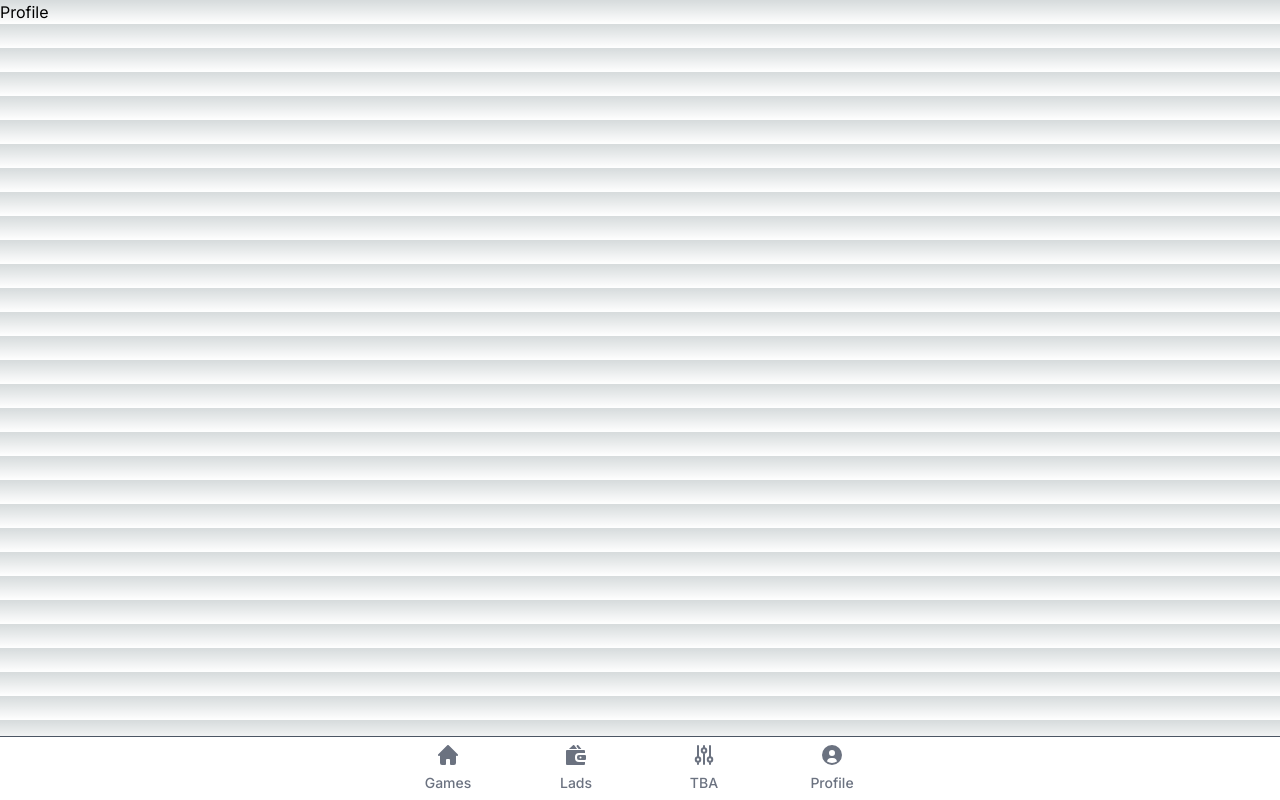
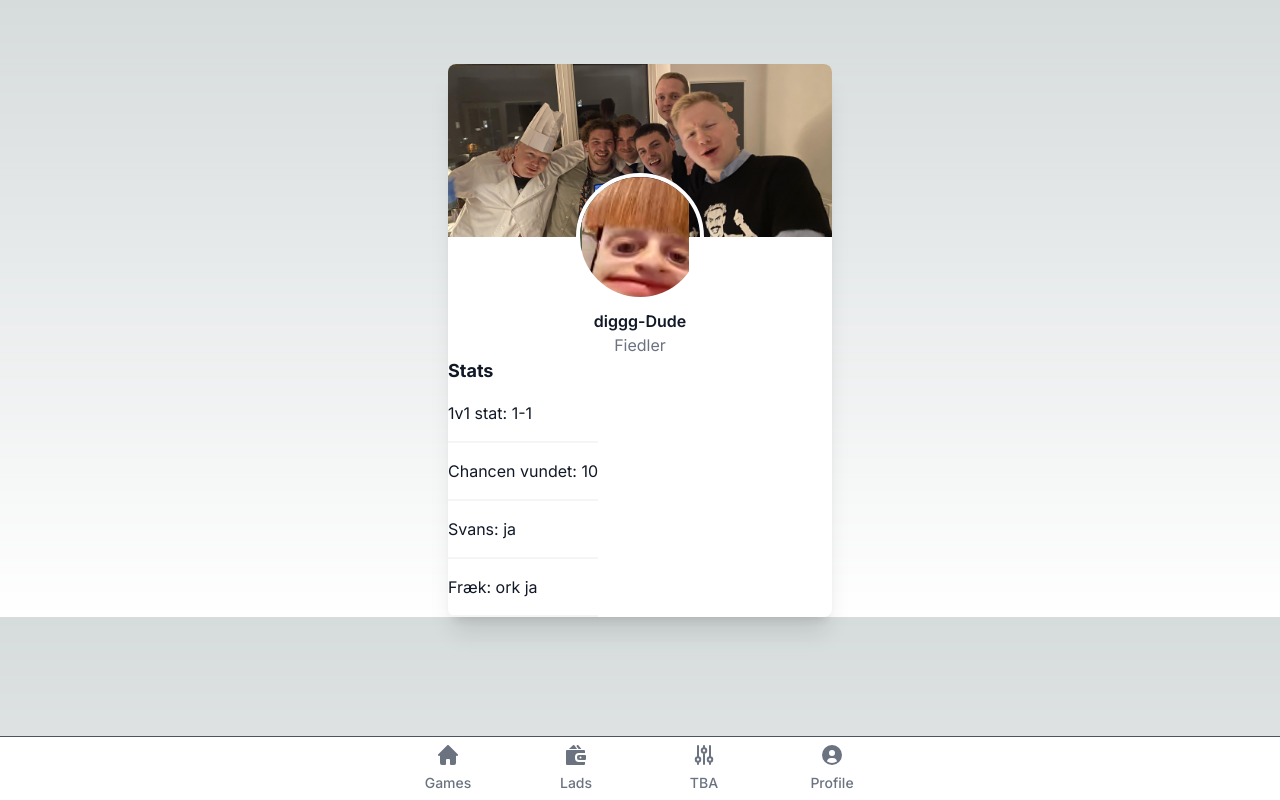
Before and after one commit to Fiedler12/betting-app, a Next.js app: page /profile in a window 1280 px wide. Built offline with nearby package versions, Linux system fonts and the light colour scheme.

Commit message:
Profile prototype ready. Now for game screens.

```diff
--- /dev/null
+++ b/src/app/components/actionbutton.tsx
@@ -0,0 +1,9 @@
+export default function ActionButton() {
+  return (
+    <div className="fixed bottom-4 right-4">
+      <button className="bg-blue-500 hover:bg-blue-600 text-white font-bold py-2 px-4 rounded-full shadow-lg">
+        Feedback
+      </button>
+    </div>
+  );
+}
--- a/src/app/games/chance/page.tsx
+++ b/src/app/games/chance/page.tsx
@@ -1,8 +1,10 @@
-
+import ActionButton from "@/app/components/actionbutton";
 
 export default function Chance() {
-
-    return(
-        <h1>Chancen</h1>
-    )
+  return (
+    <div>
+      <ActionButton />
+      <h1>Chancen</h1>
+    </div>
+  );
 }
--- a/src/app/games/fiftyfifty/page.tsx
+++ b/src/app/games/fiftyfifty/page.tsx
@@ -1,7 +1,9 @@
-
+import ActionButton from "@/app/components/actionbutton";
 
 export default function FiftyFifty() {
-    return(
-        <h1>Fifty fifty</h1>
-    )
+  return (
+    <div>
+      <h1>Fifty fifty</h1>
+    </div>
+  );
 }
--- a/src/app/games/page.tsx
+++ b/src/app/games/page.tsx
@@ -1,27 +1,33 @@
-"use client"
+"use client";
 import { useRouter } from "next/navigation";
 
 export default function Home() {
-    const router = useRouter();
+  const router = useRouter();
 
-    const handleReroute = (e: any, path: string) => {
-        router.push(path);
-    }
+  const handleReroute = (e: any, path: string) => {
+    router.push(path);
+  };
 
   return (
     <div className="bg-white">
+      <h2 className="px-3 pt-10 text-2xl font-bold tracking-tight text-gray-900">
+        All games
+      </h2>
       <div className="mx-auto max-w-2xl px-4 py-16 sm:px-6 sm:py-24 lg:max-w-7xl lg:px-8">
-        <h2 className="text-2xl font-bold tracking-tight text-gray-900">
-          All games
-        </h2>
         <ul className="bg-white rounded-lg shadow divide-y divide-gray-200 max-w-sm">
-          <li className="px-6 py-4" onClick={(e) => handleReroute(e, "/games/fiftyfifty")}>
+          <li
+            className="px-6 py-4"
+            onClick={(e) => handleReroute(e, "/games/fiftyfifty")}
+          >
             <div className="flex justify-between">
               <span className="font-semibold text-lg">1v1</span>
             </div>
             <p className="text-gray-700">50-50 chance. Udfordr en lad</p>
           </li>
-          <li className="px-6 py-4" onClick={(e) => handleReroute(e, "/games/chance")}>
+          <li
+            className="px-6 py-4"
+            onClick={(e) => handleReroute(e, "/games/chance")}
+          >
             <div className="flex justify-between">
               <span className="font-semibold text-lg">3. 2. 1. SYTTEN</span>
             </div>
--- a/src/app/lads/page.tsx
+++ b/src/app/lads/page.tsx
@@ -46,12 +46,10 @@ const lads: lad[] = [
 
 export default function Lads() {
   return (
-    <div className="max-w-2xl mx-auto">
-      <div className="p-4 max-w-md bg-white rounded-lg border shadow-md sm:p-8 dark:bg-gray-800 dark:border-gray-700">
-        <h3 className="text-xl font-bold leading-none text-gray-900 dark:text-white">
+    <div className="bg-white max-w-2xl mx-auto">
+        <h2 className="px-3 py-10 text-2xl font-bold tracking-tight text-gray-900">
           Lads
-        </h3>
-      </div>
+        </h2>
       <div className="flow-root">
         <ul
           role="list"
--- a/src/app/profile/page.tsx
+++ b/src/app/profile/page.tsx
@@ -1,8 +1,39 @@
-
-
-export default function Profile () {
-
-    return (
-        <h1>Profile</h1>
-    )
+export default function Profile() {
+  return (
+    <div className="max-w-2xl mx-4 sm:max-w-sm md:max-w-sm lg:max-w-sm xl:max-w-sm sm:mx-auto md:mx-auto lg:mx-auto xl:mx-auto mt-16 bg-white shadow-xl rounded-lg text-gray-900">
+      <div className="rounded-t-lg h-54 overflow-hidden">
+        <img
+          className="object-cover object-top w-full"
+          src="farmaatten/lads.jpg"
+          alt="Mountain"
+        />
+      </div>
+      <div className="mx-auto w-32 h-32 relative -mt-16 border-4 border-white rounded-full overflow-hidden">
+        <img
+          className="object-cover object-center h-32"
+          src="/farmaatten/oliver.jpg"
+          alt="Woman looking front"
+        />
+      </div>
+      <div className="text-center mt-2">
+        <h2 className="font-semibold">diggg-Dude</h2>
+        <p className="text-gray-500">Fiedler</p>
+      </div>
+      <h1 className="text-lg font-bold">Stats</h1>
+      <ul className="w-max text-surface dark:text-white">
+        <li className="w-full border-b-2 border-neutral-100 py-4 dark:border-white/10">
+          1v1 stat: 1-1
+        </li>
+        <li className="w-full border-b-2 border-neutral-100 py-4 dark:border-white/10">
+          Chancen vundet: 10
+        </li>
+        <li className="w-full border-b-2 border-neutral-100 py-4 dark:border-white/10">
+          Svans: ja
+        </li>
+        <li className="w-full border-b-2 border-neutral-100 py-4 dark:border-white/10">
+          Fræk: ork ja
+        </li>
+      </ul>
+    </div>
+  );
 }
```
Also changed, not shown: public/farmaatten/lads.jpg (added).
